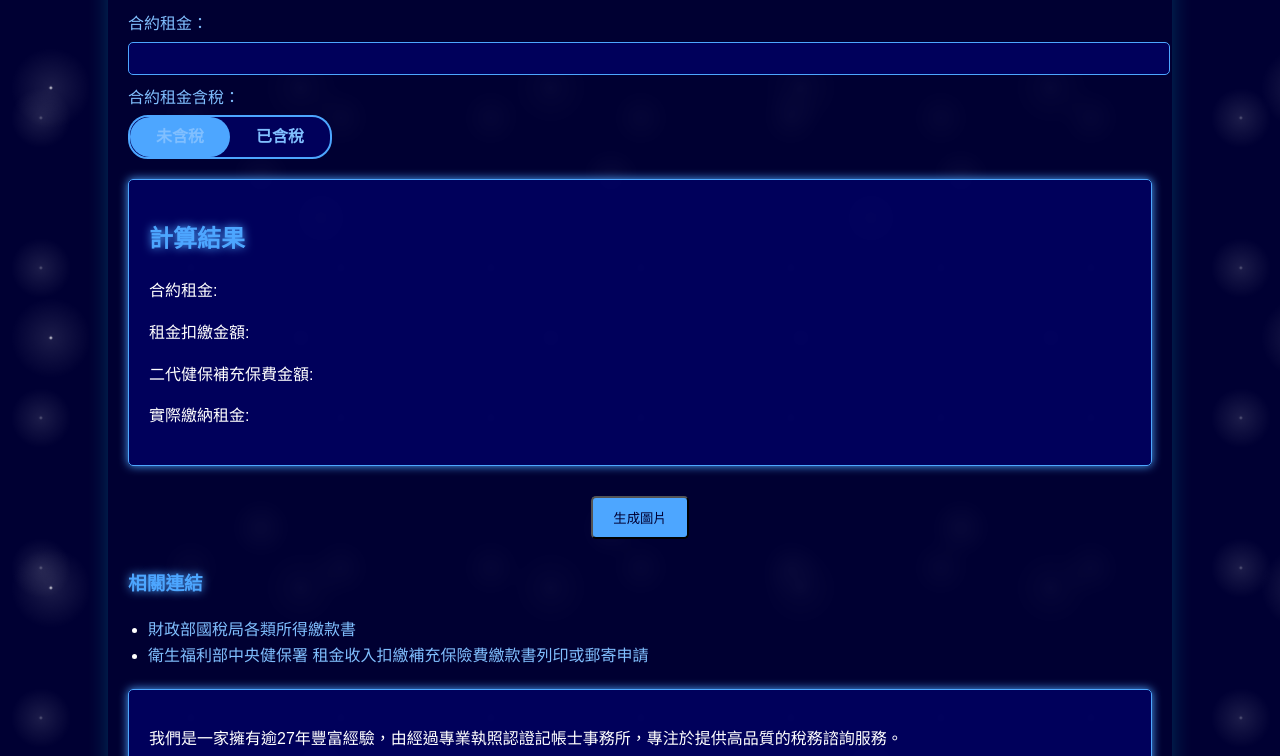
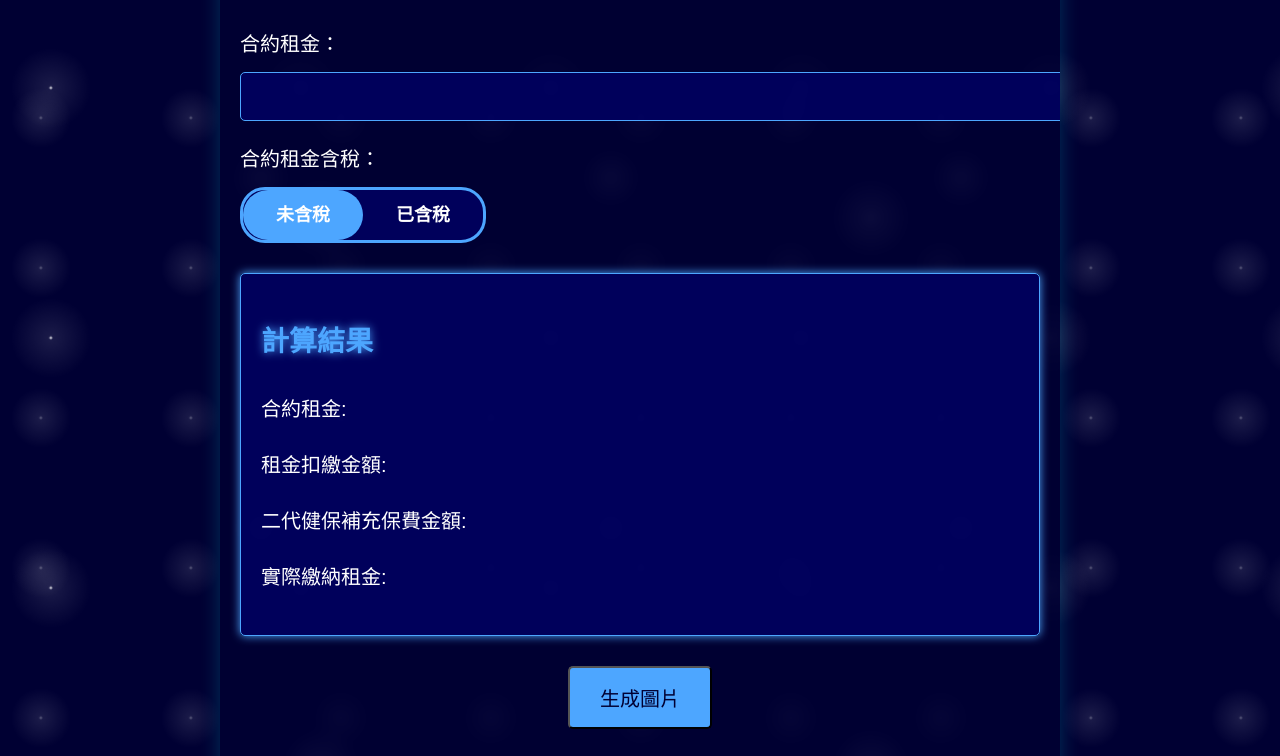
Before and after one commit to bear0103papa/Rent-tax, a plain HTML site: page index.html in a window 1280 px wide. Shown: the part 103-859 px from the top of the page. Drawn offline with Linux system fonts and the light colour scheme.

Commit message:
Update styles.css

```diff
--- a/styles.css
+++ b/styles.css
@@ -1,6 +1,7 @@
 body {
     font-family: Arial, sans-serif;
-    line-height: 1.6;
+    line-height: 1.8;
+    font-size: 18px;
     margin: 0;
     padding: 0;
     background-color: #000033;
@@ -21,7 +22,8 @@ body {
 }
 
 .container {
-    width: 80%;
+    width: 90%;
+    max-width: 800px;
     margin: auto;
     overflow: hidden;
     padding: 20px;
@@ -31,7 +33,15 @@ body {
     backdrop-filter: blur(5px);
 }
 
-h1, h2, h3 {
+h1 {
+    font-size: 32px;
+    margin-bottom: 30px;
+    color: #4da6ff;
+    text-shadow: 0 0 10px #4da6ff;
+}
+
+h2 {
+    font-size: 28px;
     color: #4da6ff;
     text-shadow: 0 0 10px #4da6ff;
 }
@@ -47,29 +57,35 @@ form {
 
 label {
     display: block;
-    margin-bottom: 5px;
-    color: #80bfff;
+    margin-bottom: 10px;
+    color: #ffffff;
+    font-size: 20px;
 }
 
 input[type="text"] {
     width: 100%;
-    padding: 8px;
-    margin-bottom: 10px;
+    padding: 12px;
+    margin-bottom: 20px;
     background-color: rgba(0, 0, 102, 0.8);
     color: #fff;
     border: 1px solid #4da6ff;
     border-radius: 5px;
+    font-size: 20px;
+}
+
+.tax-toggle-container {
+    margin-bottom: 30px;
 }
 
 .tax-toggle {
     position: relative;
-    width: 200px;
-    height: 40px;
+    width: 240px;
+    height: 50px;
     background-color: rgba(0, 0, 102, 0.8);
-    border: 2px solid #4da6ff;
-    border-radius: 20px;
+    border: 3px solid #4da6ff;
+    border-radius: 25px;
     display: flex;
-    margin-bottom: 20px;
+    margin-top: 10px;
     overflow: hidden;
 }
 
@@ -80,12 +96,13 @@ input[type="text"] {
 .tax-toggle label {
     flex: 1;
     text-align: center;
-    line-height: 40px;
+    line-height: 50px;
     cursor: pointer;
-    color: #80bfff;
+    color: #ffffff;
     transition: all 0.3s ease;
     z-index: 1;
     font-weight: bold;
+    font-size: 18px;
 }
 
 .tax-toggle label:hover {
@@ -99,7 +116,7 @@ input[type="text"] {
     width: 50%;
     height: 100%;
     background-color: #4da6ff;
-    border-radius: 20px;
+    border-radius: 25px;
     transition: all 0.3s ease;
 }
 
@@ -118,10 +135,50 @@ input[type="text"] {
     border-radius: 5px;
     border: 1px solid #4da6ff;
     box-shadow: 0 0 10px #4da6ff;
+    font-size: 20px;
+}
+
+#shareSection {
+    margin-top: 20px;
+    text-align: center;
+}
+
+#generateImage, #downloadLink {
+    display: inline-block;
+    padding: 15px 30px;
+    background-color: #4da6ff;
+    color: #000033;
+    text-decoration: none;
+    border-radius: 5px;
+    margin: 10px;
+    cursor: pointer;
+    transition: all 0.3s ease;
+    font-size: 20px;
+}
+
+#generateImage:hover, #downloadLink:hover {
+    background-color: #00ffff;
+    box-shadow: 0 0 15px #00ffff;
+}
+
+#downloadLink {
+    display: none;
+}
+
+#imageContainer {
+    margin-top: 20px;
+    text-align: center;
+}
+
+#imageContainer img {
+    max-width: 100%;
+    border: 2px solid #4da6ff;
+    border-radius: 10px;
 }
 
 .links, .about-us {
     margin-top: 20px;
+    font-size: 18px;
 }
 
 .links ul {
@@ -171,28 +228,3 @@ input[type="text"] {
     50% { opacity: 1; }
     100% { opacity: 0; }
 }
-
-#shareSection {
-    margin-top: 20px;
-    text-align: center;
-}
-#generateImage, #downloadLink {
-    display: inline-block;
-    padding: 10px 20px;
-    background-color: #4da6ff;
-    color: #000033;
-    text-decoration: none;
-    border-radius: 5px;
-    margin: 10px;
-    cursor: pointer;
-    transition: all 0.3s ease;
-}
-
-#generateImage:hover, #downloadLink:hover {
-    background-color: #00ffff;
-    box-shadow: 0 0 15px #00ffff;
-}
-
-#downloadLink {
-    display: none;
-}
```
